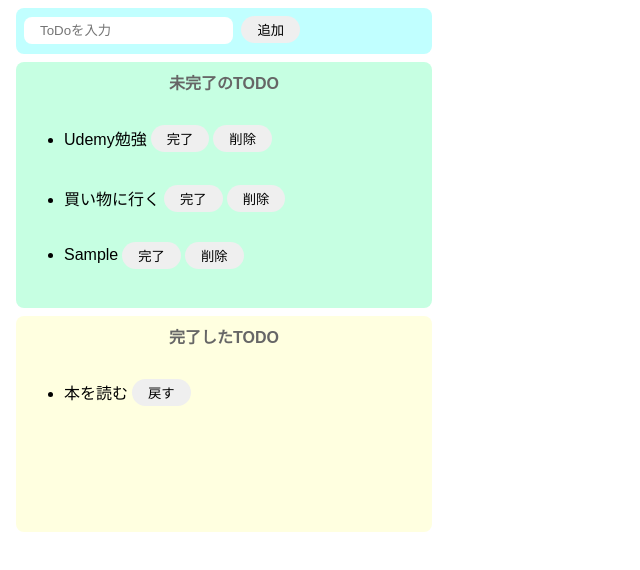
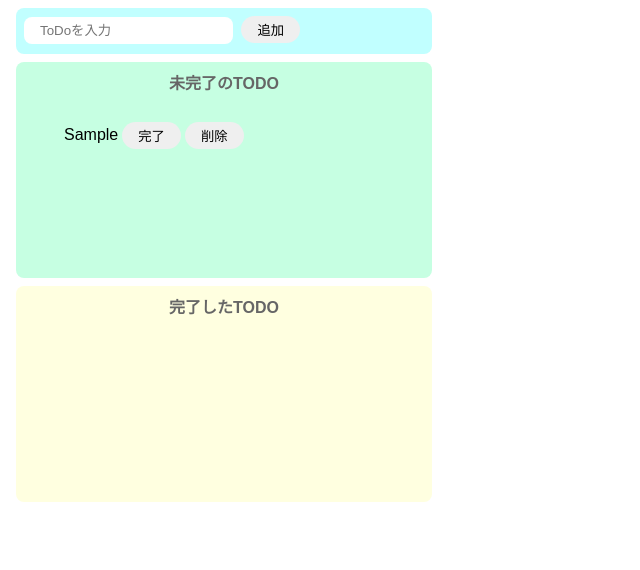
Before and after one commit to Shu7878/codesandbox-test, a website built with Parcel: page index.html in a window 1280 px wide. Both pictures are taken after typing "Sample" into the empty fields and a click on the button "追加". Shown: the whole page, without its empty margins (0-640 px from the left). Built offline with nearby package versions, Linux system fonts and the light colour scheme.

Commit message:
Update index.html and index.js

```diff
--- a/index.html
+++ b/index.html
@@ -1,6 +1,5 @@
 <!DOCTYPE html>
 <html>
-
   <head>
     <title>To Do List(JavsScript)</title>
     <meta charset="UTF-8" />
@@ -9,45 +8,21 @@
   <body>
     <form>
       <div class="input-area">
-			<input id="add-text" placeholder="ToDoを入力">
+        <input id="add-text" placeholder="ToDoを入力" />
         <button id="add-button">追加</button>
       </div>
       <div class="incomplete-area">
         <p class="title">未完了のTODO</p>
-			<ul id="incomplete-list">
-				<li>
-					<div class="list-row">
-						<p>Udemy勉強</p>
-						<button>完了</button>
-						<button>削除</button>
-					</div>
-				</li>
-				<li>
-					<div class="list-row">
-						<p>買い物に行く</p>
-						<button>完了</button>
-						<button>削除</button>
-					</div>
-				</li>
-
-			</ul>
+        <ul id="incomplete-list"></ul>
       </div>
       <div class="complete-area">
         <p class="title">完了したTODO</p>
-			<ul>
-				<li>
-					<div class="list-row">
-						<p>本を読む</p>
-						<button>戻す</button>
-					</div>
-				</li>
-			</ul>
+        <ul id="complete-list"></ul>
       </div>
     </form>
 
     <script src="src/index.js"></script>
   </body>
-
 </html>
 
 <!-- <div class="list-row">
--- a/src/index.js
+++ b/src/index.js
@@ -1,55 +1,128 @@
 import "./styles.css";
 
 const onClickAdd = (event) => {
+  event.preventDefault();
+
   // テキストボックスの値を取得し、初期化する
   const inputText = document.getElementById("add-text").value;
   document.getElementById("add-text").value = "";
 
-  // div生成
-  const div = document.createElement("div");
-  div.className = "list-row";
+  createIncompleteList(inputText);
+};
 
-  const p = document.createElement("p");
-  p.innerText = inputText;
-  div.appendChild(p);
+// 削除処理をするボタンを作成
+const createDeleteButton = (parentId, buttonInnerText) => {
+  // buttonタグ生成
+  const deleteButton = buttonTag(buttonInnerText);
 
-  // button(完了)タグ生成
-  const completeButton = document.createElement("button");
-  completeButton.innerText = "完了";
-  completeButton.addEventListener("click", () => {
-    alert("完了");
+  deleteButton.addEventListener("click", (event) => {
+    event.preventDefault();
+    // 押された削除ボタンの親タグを削除
+    document.getElementById(parentId).removeChild(deleteButton.parentNode);
+  });
+  return deleteButton;
+};
+
+// 未完了リストに追加する関数
+const createIncompleteList = (text) => {
+  const li = liTag("list-row");
+  const p = pTag(text);
+  const completeButton = buttonTag("完了");
+  const deleteButton = createDeleteButton("incomplete-list", "削除");
+
+  completeButton.addEventListener("click", (completeEvent) => {
+    completeEvent.preventDefault();
+    // 押された完了ボタンの親タグ(li)を削除
+    document
+      .getElementById("incomplete-list")
+      .removeChild(completeButton.parentNode);
+
+    const addTarget = completeButton.parentNode;
+    const text = addTarget.firstElementChild.innerText;
+
+    const li = liTag("list-row");
+    const p = pTag(text);
+    const backButton = createDeleteButton("complete-list", "戻す");
+    backButton.addEventListener("click", (event) => {
+      event.preventDefault();
+      // 再帰関数となるため、実務では注意が必要
+      createIncompleteList(text);
+    });
+
+    li.appendChild(p);
+    li.appendChild(backButton);
+    document.getElementById("complete-list").appendChild(li);
   });
 
-  // button(削除)タグ生成
-  const deleteButton = document.createElement("button");
-  deleteButton.innerText = "削除";
-  deleteButton.addEventListener("click", (deleteEvent) => {
-    deleteEvent.preventDefault();
-    alert("削除");
-    // 押された削除ボタンの親タグ(div)を削除
-    const deleteTarget = deleteButton.parentNode;
-    console.log(deleteTarget);
-    document.getElementById("incomplete-list").removeChild(deleteTarget);
-  });
-
-  div.appendChild(completeButton);
-  div.appendChild(deleteButton);
-
-  // li生成
-  const li = document.createElement("li");
   // liタグの子要素に各要素を設定
-  li.appendChild(div);
+  li.appendChild(p);
+  li.appendChild(completeButton);
+  li.appendChild(deleteButton);
 
   // 未完了のリストに追加
   document.getElementById("incomplete-list").appendChild(li);
-  event.preventDefault();
 };
 
-alert("aaa");
+const pTag = (text) => {
+  const p = document.createElement("p");
+  p.innerText = text;
+  return p;
+};
+
+const liTag = (className) => {
+  const li = document.createElement("li");
+  li.className = className;
+  return li;
+};
+
+const buttonTag = (buttonInnerText) => {
+  const button = document.createElement("button");
+  button.innerText = buttonInnerText;
+  return button;
+};
+
 document
   .getElementById("add-button")
   .addEventListener("click", (event) => onClickAdd(event));
 
-// console.log(li.outerHTML);
-// console.log(document.getElementById("incomplete-list").outerHTML);
-// console.log(document.getElementById("incomplete-list").outerHTML);
+// // div生成
+// const div = document.createElement("div");
+// div.className = "list-row";
+
+// const completeButton = document.createElement("button");
+// completeButton.innerText = "完了";
+// completeButton.addEventListener("click", (completeEvent) => {
+//   completeEvent.preventDefault();
+
+//   // 押された完了ボタンの親タグ(li)を削除
+//   deleteFromIncompleteList(completeButton.parentNode);
+// });
+
+// const deleteButton = document.createElement("button");
+// deleteButton.innerText = "削除";
+// deleteButton.addEventListener("click", (deleteEvent) => {
+//   deleteEvent.preventDefault();
+
+//   // 押された削除ボタンの親タグ(li)を削除
+//   deleteFromIncompleteList(deleteButton.parentNode);
+// });
+
+// const liAfterBack = liTag("list-row");
+// const pAfterBack = pTag(text);
+// const completeButtonAfterBack = createDeleteButton(
+//   "incomplete-list",
+//   "完了"
+// );
+// completeButtonAfterBack.addEventListener("click", (event) => {
+//   event.preventDefault();
+//   const liAfterBackAfter = liTag("list-row");
+//   const pAfterBackAfter = pTag(text);
+//   liAfterBackAfter.appendChild(pAfterBackAfter);
+//   liAfterBackAfter.appendChild(backButton);
+//   document.getElementById("complete-list").appendChild(liAfterBackAfter);
+// });
+
+// liAfterBack.appendChild(pAfterBack);
+// liAfterBack.appendChild(completeButtonAfterBack);
+// liAfterBack.appendChild(deleteButtonAfterBack);
+// document.getElementById("incomplete-list").appendChild(liAfterBack);
```
Lines whose indentation alone changed are shown as unchanged.
